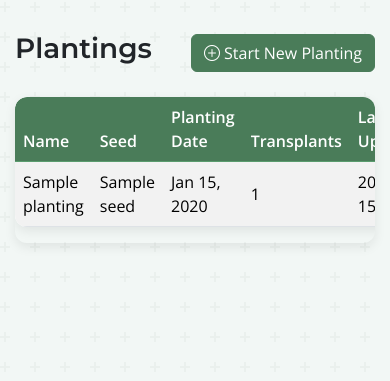
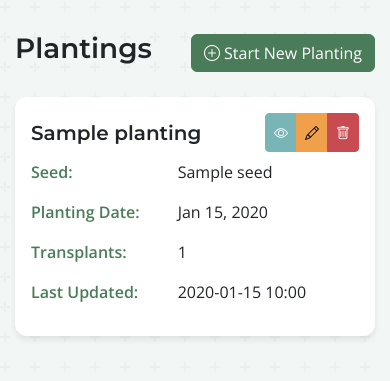
Before and after one commit to MattUebel/plant-tracker, a FastAPI app: template app/templates/plantings/list.html in a window 390 px wide. Shown: the part 88-469 px from the top of the page. Run offline with FastAPI, Linux system fonts and the light colour scheme; the template is opened without the code that fills it: most values are stand-ins (such as "Sample title", 1, 10 or a date in 2020).

Commit message:
mobile friendly plantings list page

```diff
--- a/app/templates/plantings/list.html
+++ b/app/templates/plantings/list.html
@@ -13,6 +13,8 @@
 </div>
 
 {% if plantings %}
+<!-- Desktop/tablet view: Table -->
+<div class="d-none d-md-block">
     <div class="table-responsive">
         <table class="table table-striped table-hover">
             <thead class="table-light">
@@ -45,7 +47,6 @@
                                 <i class="bi bi-trash"></i>
                             </button>
                         </div>
-
                         <!-- Delete Confirmation Modal -->
                         <div class="modal fade" id="deleteModal{{ planting.id }}" tabindex="-1" aria-hidden="true">
                             <div class="modal-dialog">
@@ -72,6 +73,86 @@
                 {% endfor %}
             </tbody>
         </table>
+    </div>
+</div>
+
+<!-- Mobile view: Cards -->
+<div class="d-md-none">
+    {% for planting in plantings %}
+    <div class="table-card" onclick="window.location='/plantings/{{ planting.id }}'">
+        <div class="table-card-body">
+            <div class="d-flex justify-content-between align-items-center mb-2">
+                <h5 class="mb-0">{{ planting.name }}</h5>
+                <div onclick="event.stopPropagation()">
+                    <div class="btn-group btn-group-sm">
+                        <a href="/plantings/{{ planting.id }}" class="btn btn-info" data-bs-toggle="tooltip" title="View Details">
+                            <i class="bi bi-eye"></i>
+                        </a>
+                        <a href="/plantings/{{ planting.id }}/edit" class="btn btn-warning" data-bs-toggle="tooltip" title="Edit">
+                            <i class="bi bi-pencil"></i>
+                        </a>
+                        <button type="button" class="btn btn-danger" data-bs-toggle="modal" data-bs-target="#deleteModalMobile{{ planting.id }}" title="Delete">
+                            <i class="bi bi-trash"></i>
+                        </button>
+                    </div>
+                </div>
+            </div>
+            <div class="row mb-1">
+                <div class="col-5">
+                    <div class="table-card-label">Seed:</div>
+                </div>
+                <div class="col-7">
+                    <div class="table-card-value">{{ planting.seed.name if planting.seed else "Unknown" }}</div>
+                </div>
+            </div>
+            <div class="row mb-1">
+                <div class="col-5">
+                    <div class="table-card-label">Planting Date:</div>
+                </div>
+                <div class="col-7">
+                    <div class="table-card-value">{{ planting.planting_date|strftime("%b %d, %Y") if planting.planting_date else "Not recorded" }}</div>
+                </div>
+            </div>
+            <div class="row mb-1">
+                <div class="col-5">
+                    <div class="table-card-label">Transplants:</div>
+                </div>
+                <div class="col-7">
+                    <div class="table-card-value">{{ planting.transplant_events|length if planting.transplant_events else 0 }}</div>
+                </div>
+            </div>
+            <div class="row mb-1">
+                <div class="col-5">
+                    <div class="table-card-label">Last Updated:</div>
+                </div>
+                <div class="col-7">
+                    <div class="table-card-value">{{ planting.updated_at.strftime('%Y-%m-%d %H:%M') }}</div>
+                </div>
+            </div>
+            <!-- Mobile Delete Confirmation Modal -->
+            <div class="modal fade" id="deleteModalMobile{{ planting.id }}" tabindex="-1" aria-hidden="true">
+                <div class="modal-dialog">
+                    <div class="modal-content">
+                        <div class="modal-header">
+                            <h5 class="modal-title">Confirm Deletion</h5>
+                            <button type="button" class="btn-close" data-bs-dismiss="modal" aria-label="Close"></button>
+                        </div>
+                        <div class="modal-body">
+                            <p>Are you sure you want to delete the planting: <strong>{{ planting.name }}</strong>?</p>
+                            <p>This action cannot be undone.</p>
+                        </div>
+                        <div class="modal-footer">
+                            <button type="button" class="btn btn-secondary" data-bs-dismiss="modal">Cancel</button>
+                            <form method="post" action="/plantings/{{ planting.id }}/delete" style="display:inline;">
+                                <button type="submit" class="btn btn-danger">Delete</button>
+                            </form>
+                        </div>
+                    </div>
+                </div>
+            </div>
+        </div>
+    </div>
+    {% endfor %}
 </div>
 {% else %}
 <div class="alert alert-info">
```
Lines whose indentation alone changed are shown as unchanged.
